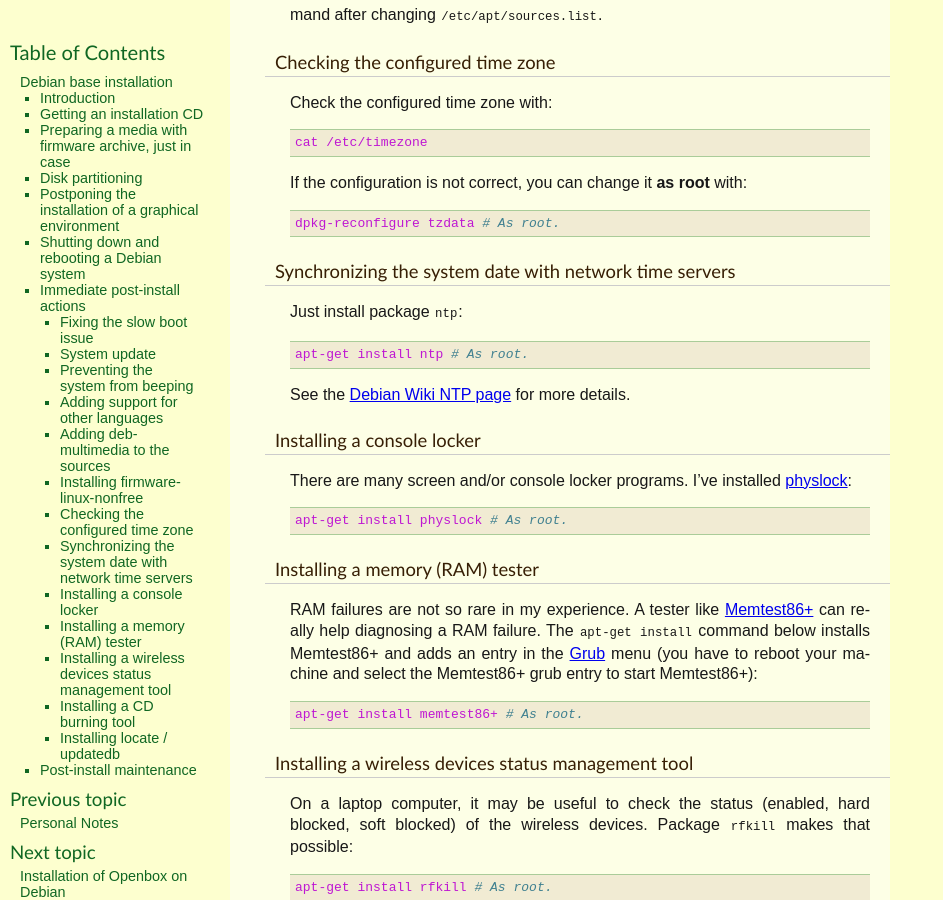
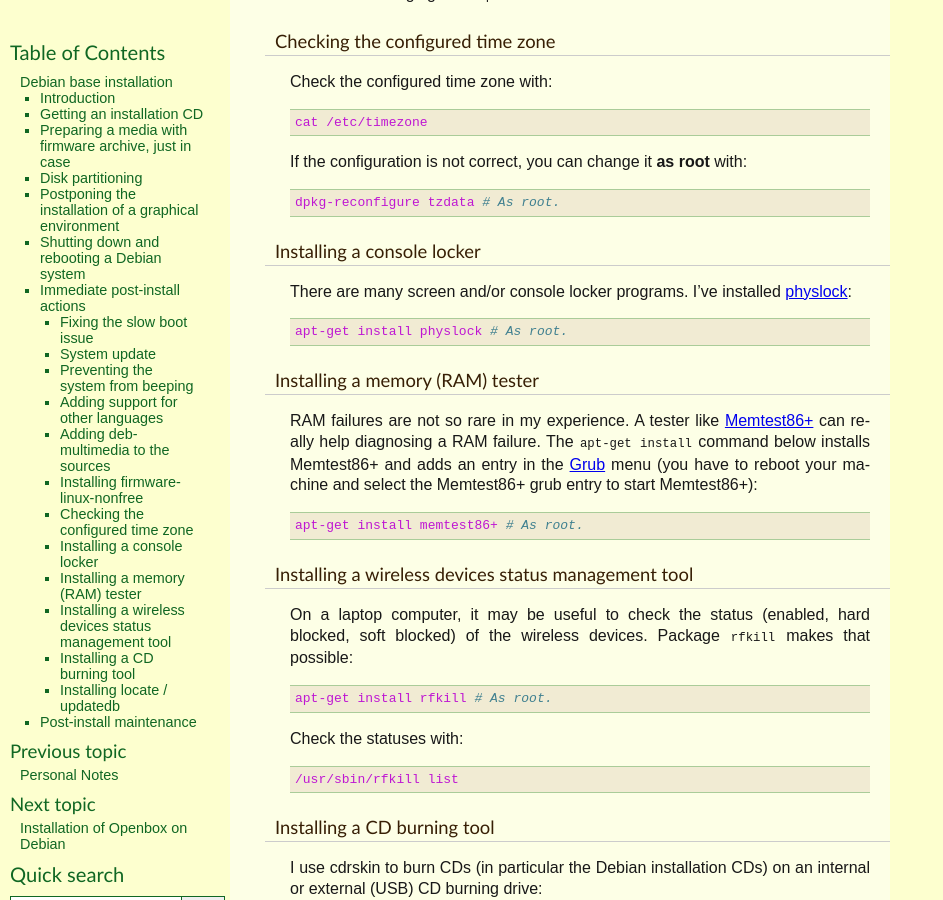
Before and after one commit to thierr26/thierr26_personal_notes_sphinx_sources, a Sphinx documentation site: the page built from source/debian_base_install.rst, in a window 1280 px wide and 900 px high, scrolled down 6226 px. Shown: the whole window, without its empty margins (0-943 px from the left). Built offline with Sphinx 7.4.7, drawn with Linux system fonts in a browser that asks for light colours; some of the changed text lies outside the part shown.

Commit message:
Don't install NTP on Debian 11

```diff
--- a/source/debian_base_install.rst
+++ b/source/debian_base_install.rst
@@ -385,19 +385,6 @@
   dpkg-reconfigure tzdata # As root.
 
 
-Synchronizing the system date with network time servers
-~~~~~~~~~~~~~~~~~~~~~~~~~~~~~~~~~~~~~~~~~~~~~~~~~~~~~~~
-
-.. index::
-  single: Network Time Protocol (NTP)
-
-Just install package ``ntp``::
-
-  apt-get install ntp # As root.
-
-See the `Debian Wiki NTP page <https://wiki.debian.org/NTP>`_ for more details.
-
-
 Installing a console locker
 ~~~~~~~~~~~~~~~~~~~~~~~~~~~
 
```
